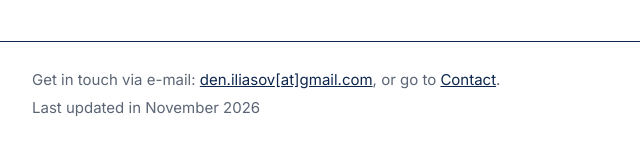
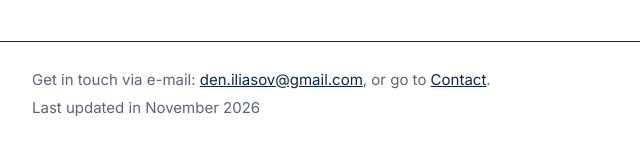
Before and after one commit to diliasov/academic-site, a plain HTML site: page conferences.html in a window 1280 px wide. Shown: the part 1602-1757 px from the top of the page, 111-751 px from the left. Drawn offline with nearby package versions, Linux system fonts and the light colour scheme.

Commit message:
Add files via upload

```diff
--- a/conferences.html
+++ b/conferences.html
@@ -31,7 +31,7 @@
 
 </main>
 <footer class="site-footer"><div class="wrap">
-<p>Get in touch via e-mail: <a href="mailto:den.iliasov@gmail.com">den.iliasov[at]gmail.com</a>, or go to <a href="contact.html">Contact</a>.</p>
+<p>Get in touch via e-mail: <a href="mailto:den.iliasov@gmail.com">den.iliasov@gmail.com</a>, or go to <a href="contact.html">Contact</a>.</p>
 <p>Last updated in November 2026</p>
 </div></footer>
 </body>
```
Also changed, not shown: contact.html (+1 -1 lines), index.html (+1 -1 lines), research.html (+1 -1 lines), teaching.html (+1 -1 lines).
